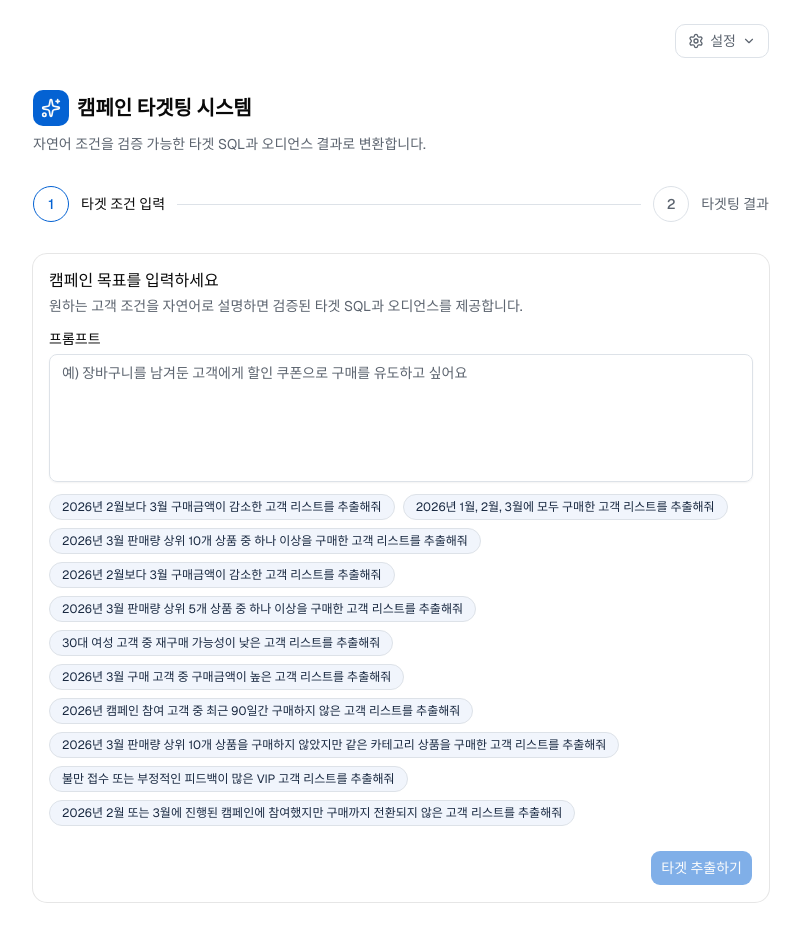
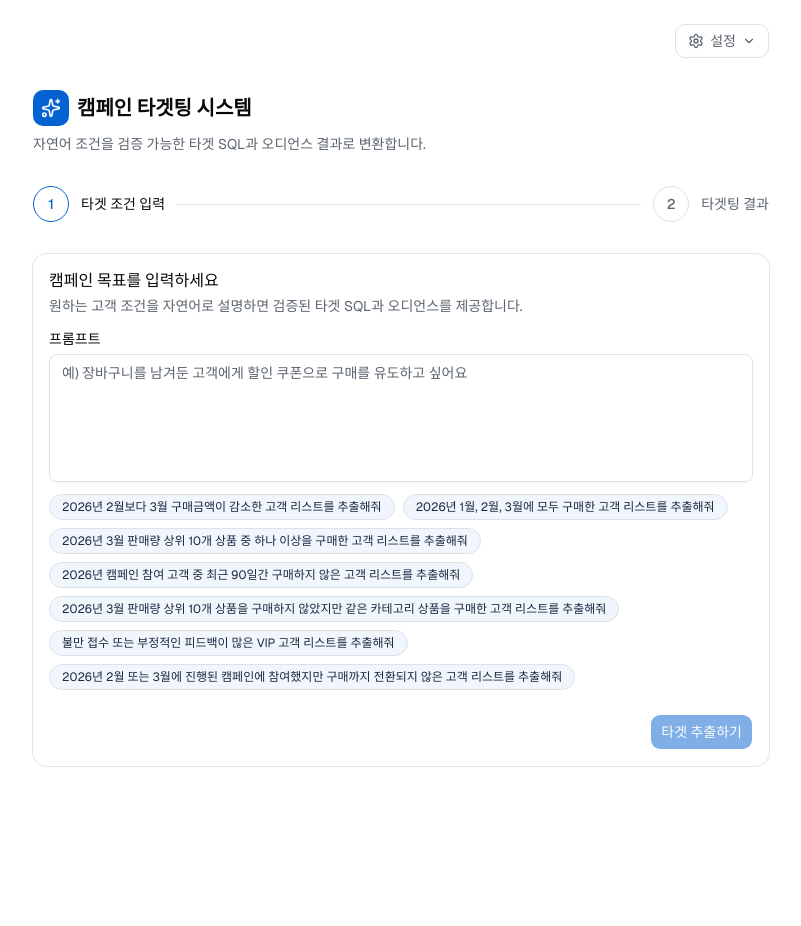
Before and after one commit to ChoKyeongJin/recommendation-campaign-system-frontend, a Next.js app: page / in a window 1280 px wide. Shown: the whole page, without its empty margins (239-1040 px from the left). After the commit the page ends 800 px from the top, so only its background shows below. Built offline with nearby package versions, Linux system fonts and the light colour scheme.

Commit message:
chore: 프롬프트 예시 4개를 삭제한다
중복된 구매금액 감소 예시와 상위 5개 상품, 30대 여성 재구매,
3월 고액 구매 예시를 제거한다.

Co-Authored-By: Claude Opus 5 (1M context) <noreply@anthropic.com>

```diff
--- a/components/step-prompt.tsx
+++ b/components/step-prompt.tsx
@@ -19,10 +19,6 @@ const EXAMPLES = [
   "2026년 2월보다 3월 구매금액이 감소한 고객 리스트를 추출해줘",
   "2026년 1월, 2월, 3월에 모두 구매한 고객 리스트를 추출해줘",
   "2026년 3월 판매량 상위 10개 상품 중 하나 이상을 구매한 고객 리스트를 추출해줘",
-  "2026년 2월보다 3월 구매금액이 감소한 고객 리스트를 추출해줘",
-  "2026년 3월 판매량 상위 5개 상품 중 하나 이상을 구매한 고객 리스트를 추출해줘",
-  "30대 여성 고객 중 재구매 가능성이 낮은 고객 리스트를 추출해줘",
-  "2026년 3월 구매 고객 중 구매금액이 높은 고객 리스트를 추출해줘",
   "2026년 캠페인 참여 고객 중 최근 90일간 구매하지 않은 고객 리스트를 추출해줘",
   "2026년 3월 판매량 상위 10개 상품을 구매하지 않았지만 같은 카테고리 상품을 구매한 고객 리스트를 추출해줘",
   "불만 접수 또는 부정적인 피드백이 많은 VIP 고객 리스트를 추출해줘",
```
